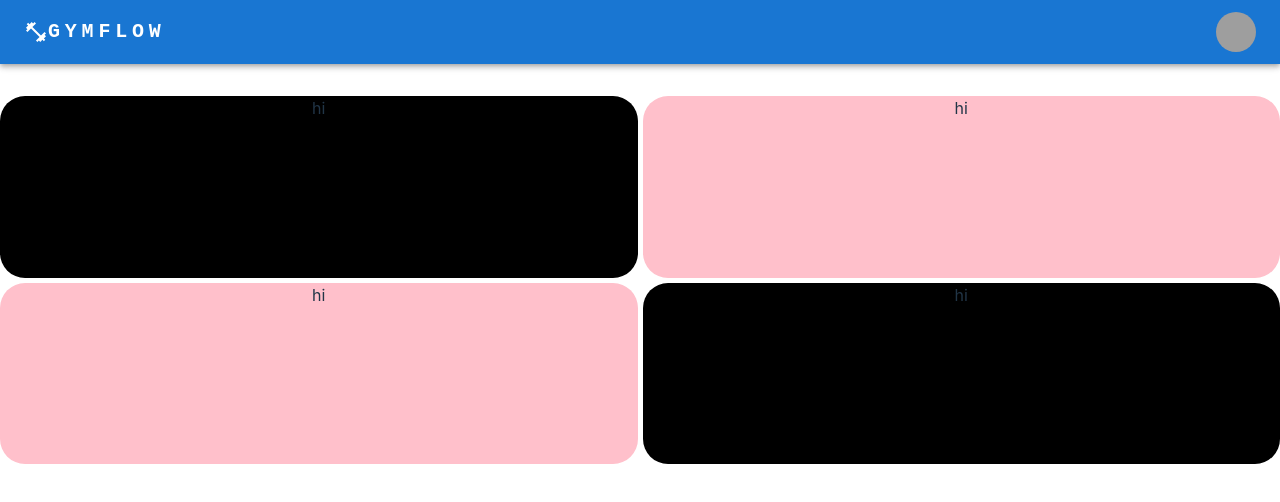
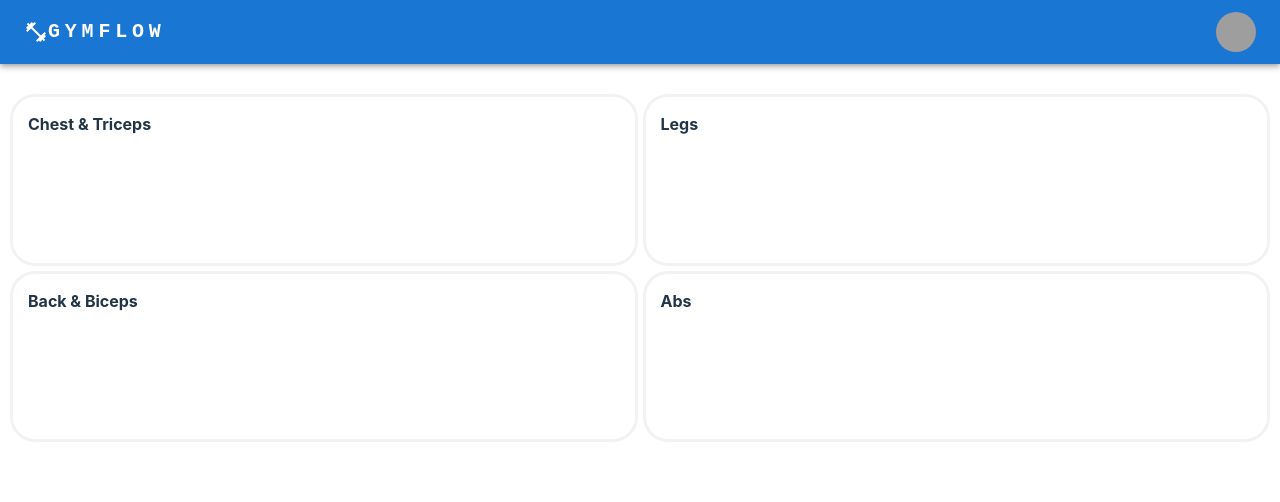
Before and after one commit to tb38r/gym-flow, a React (Vite) app in the folder gym-flow-app/: page / in a window 1280 px wide. Shown: the top 502 px of the page. Built offline with nearby package versions, Linux system fonts and the light colour scheme; grey boxes are pictures that could not be loaded.

Commit message:
added workout container components with styling

```diff
--- a/gym-flow-app/src/App.jsx
+++ b/gym-flow-app/src/App.jsx
@@ -1,11 +1,10 @@
-import { useState } from 'react'
 import '../src/assets/css/App.css'
 import '../src/assets/css/home.css'
+import { WorkoutContainer } from './pages/home/components/WorkoutContainer'
 
 import ResponsiveAppBar from './pages/home/components/Appbar'
 
 function App() {
-  const [count, setCount] = useState(0)
 
   return (
     <div className="App">
@@ -13,10 +12,10 @@ function App() {
       <div className="main-body-content">
         <div className="workouts-container">
 
-<div className="tester">hi</div>
-        <div className="tes">hi</div>
-<div className="tes">hi</div>
-<div className="tester">hi</div>
+<WorkoutContainer title= "Chest & Triceps" id="chest-triceps"/>
+<WorkoutContainer title= "Legs" id="legs"/>
+<WorkoutContainer title= "Back & Biceps" id="back-biceps"/>
+<WorkoutContainer title= "Abs" id="abs"/>
 
 
         </div>
--- a/gym-flow-app/src/assets/css/home.css
+++ b/gym-flow-app/src/assets/css/home.css
@@ -2,24 +2,29 @@
     height: 100%;
     display: flex;
     flex-direction: column;
+    padding: 30px 10px 10px 10px;
 }
 
 .workouts-container{
     display: grid;
     grid-template-columns: 1fr 1fr;
     height: 50%;
-    margin-top: 2rem;
     grid-gap: 5px;
 }
 
-.tester{
-background-color: black;
-border-radius: 25px;
 
+
+.workout-box{
+    border-radius: 25px;
+    display: flex;
+    flex-direction: column;
+border-style: solid;
+border-color: #f2f2f2;
 }
 
-.tes{
-background-color: pink;
-border-radius: 25px;
-
+.workout-box-title{
+    height: 20%;
+    font-weight: bold;
+padding: 15px;
+text-align: left;
 }
--- /dev/null
+++ b/gym-flow-app/src/pages/home/components/WorkoutContainer.jsx
@@ -0,0 +1,20 @@
+import React from "react";
+import "../../../assets/css/home.css";
+
+const WorkoutContainer = (props) => {
+  const HandleClick = (e) => {
+    console.log(e.target.id);
+  };
+
+  return (
+    <>
+      <div onClick={HandleClick} className="workout-box" id={props.id}>
+        <div className="workout-box-title">{props.title}</div>
+        <div className="workout-box-activities"></div>
+        {props.workouts}
+      </div>
+    </>
+  );
+};
+
+export { WorkoutContainer };
```
